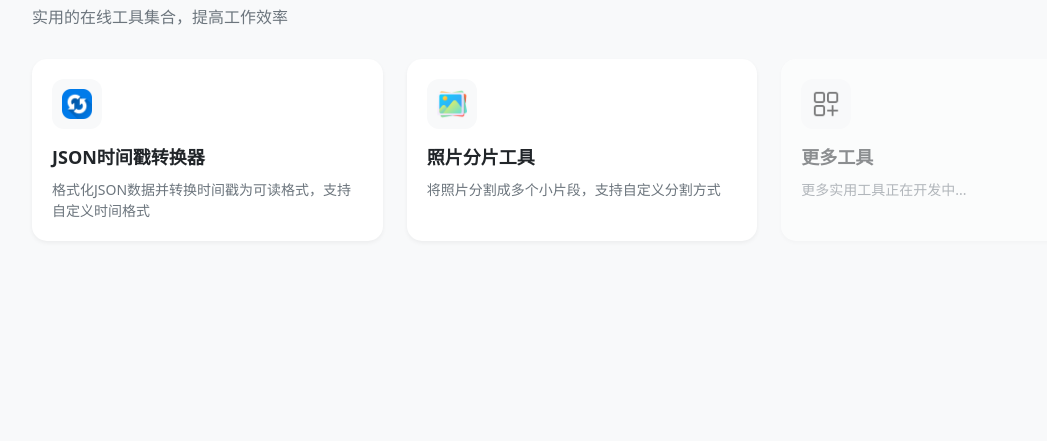
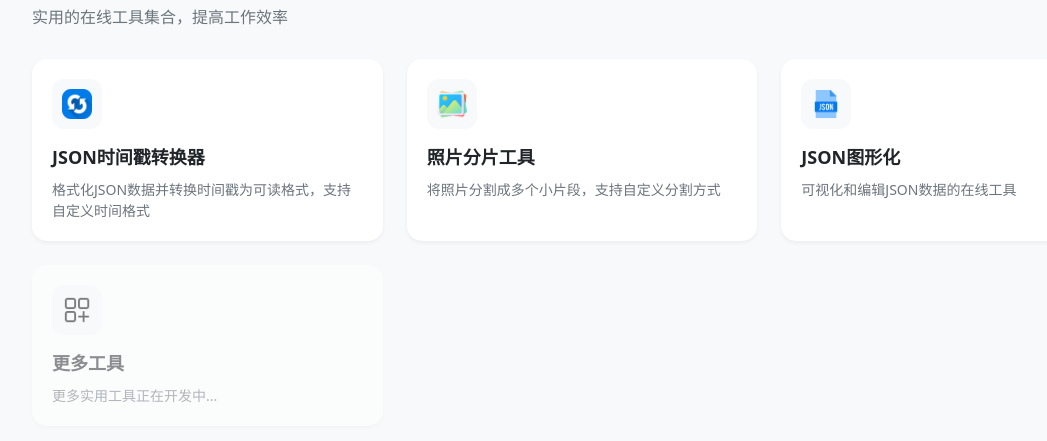
Before and after one commit to JoneZhu/web-tool, a plain HTML site: page index.html in a window 1280 px wide. Shown: the part 93-534 px from the top of the page, without its empty margins (58-1105 px from the left). Drawn offline with nearby package versions, Linux system fonts and the light colour scheme.

Commit message:
添加json可视化工具

```diff
--- a/index.html
+++ b/index.html
@@ -96,6 +96,15 @@
                 <p class="tool-description">将照片分割成多个小片段，支持自定义分割方式</p>
             </a>
 
+            <!-- JSON图形化 -->
+            <a href="https://jsoncrack.com/editor" class="tool-card">
+                <div class="tool-icon">
+                    <img src="images/jsonbeautiful.png" alt="照片分片工具图标">
+                </div>
+                <div class="tool-name">JSON图形化</div>
+                <p class="tool-description">可视化和编辑JSON数据的在线工具</p>
+            </a>
+
             <!-- 预留的工具卡片模板 -->
             <a href="#" class="tool-card" style="opacity: 0.5;">
                 <div class="tool-icon">
```
Also changed, not shown: images/jsonbeautiful.png (added).
